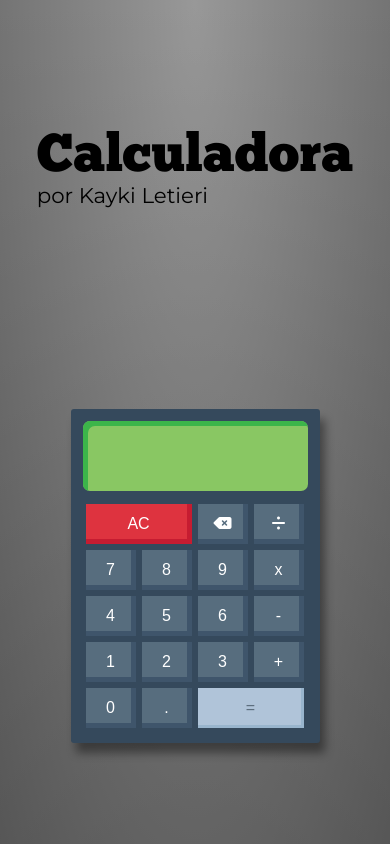
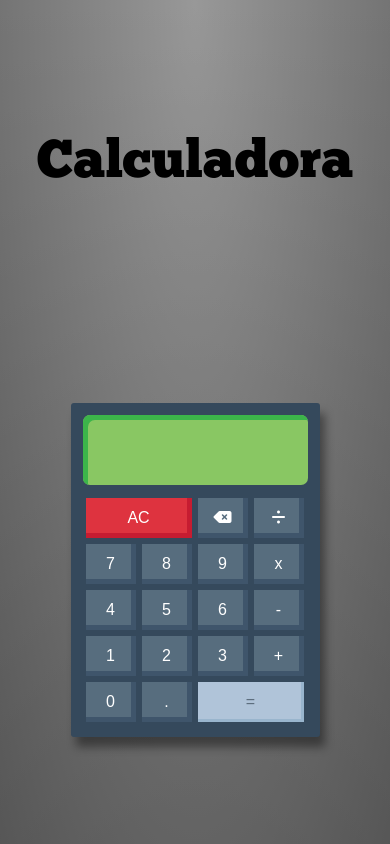
Before and after one commit to Kayki7/Calculadora, a plain HTML site: page index.html in a window 390 px wide. Drawn offline with Linux system fonts and the light colour scheme.

Commit message:
:recycle: refact: title

```diff
--- a/index.html
+++ b/index.html
@@ -14,7 +14,6 @@
 <body>
     <div style="padding-top: 30px;">
         <h1>Calculadora</h1>
-        <p id="creditos" style="font-family: 'Montserrat', sans-serif; font-size: 16pt;">por Kayki Letieri</p>
     </div>
 
     <div id="conteudo">
--- a/style.css
+++ b/style.css
@@ -98,8 +98,4 @@ table td{
     h1{
         font-size: 40pt;
     }
-
-    #creditos{
-        font-size: 12pt;
-    }
 }
```
